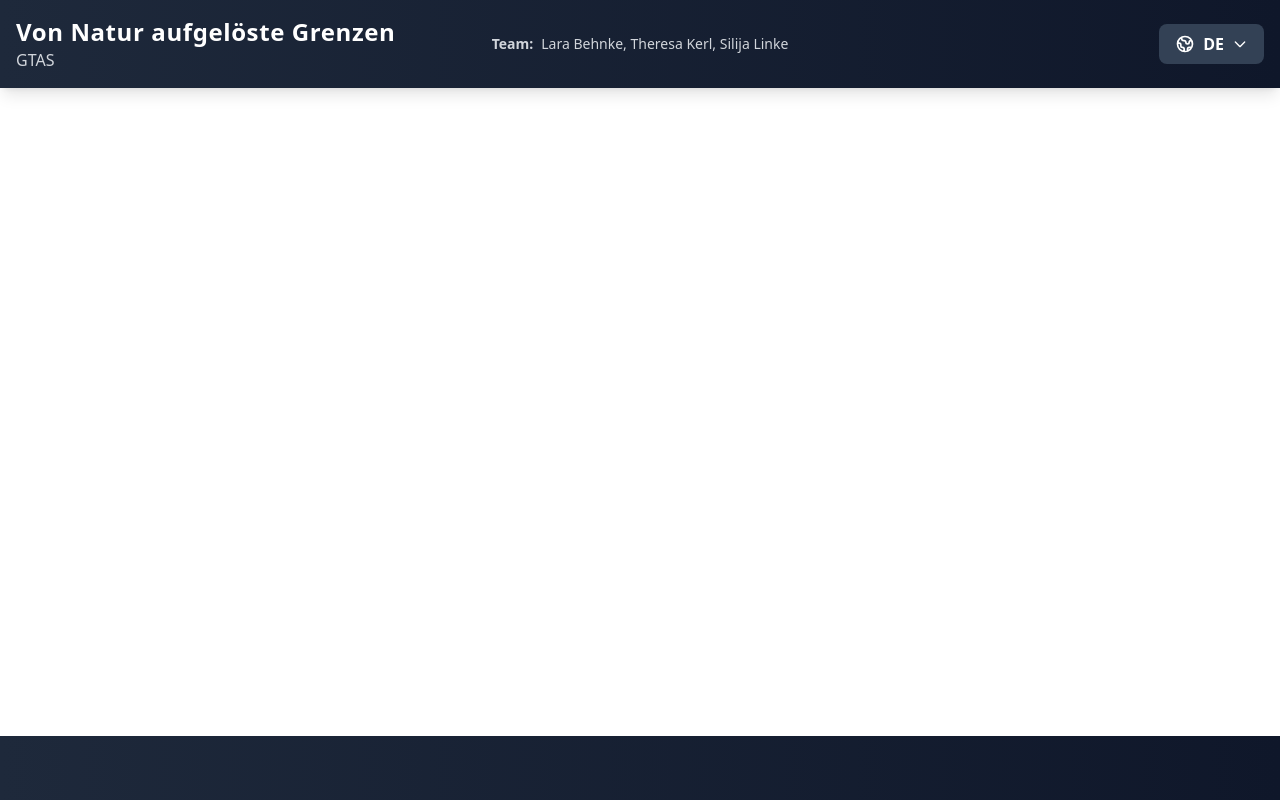
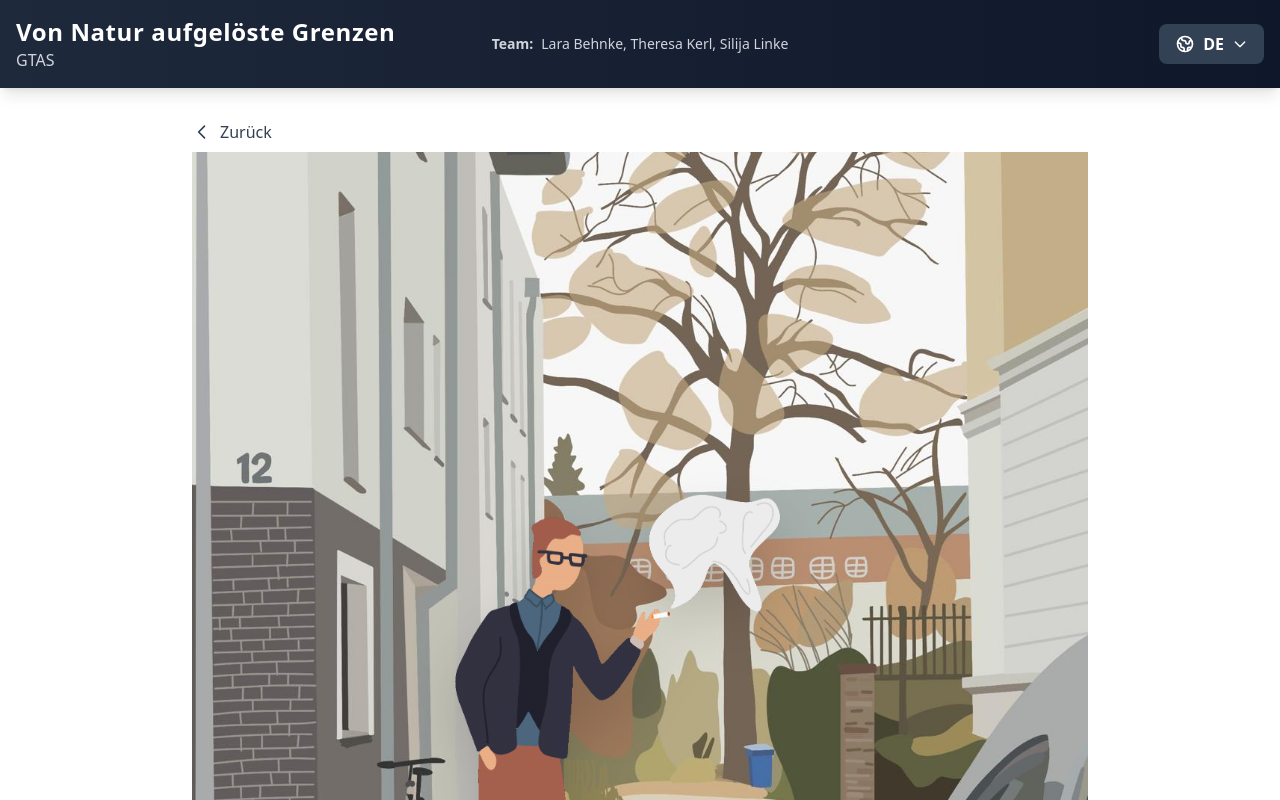
Before and after one commit to N0w3rn/getas-project, a Nuxt app: page /markers/wavingman in a window 1280 px wide. Shown: the top 800 px of the page. Built offline with nearby package versions, Linux system fonts and the light colour scheme.

Commit message:
fix: namings

```diff
--- a/app/components/InteractiveMap.vue
+++ b/app/components/InteractiveImage.vue
@@ -38,7 +38,6 @@
         </div>
       </div>
 
-      <!-- Map Container with custom scrollbar -->
       <div
         class="relative bg-gradient-to-br from-gray-50 to-gray-100 rounded-b-lg custom-scrollbar"
         :class="{ 'overflow-auto': currentZoom > 1 }"
@@ -70,7 +69,7 @@
               <NuxtLink
                 v-for="marker in markers"
                 :key="marker.id"
-                :to="localePath('/map/' + marker.slug)"
+                :to="localePath('/markers/' + marker.slug)"
                 class="absolute group cursor-pointer hover:z-10 transition-transform duration-200 hover:scale-110"
                 :style="{
                   left: marker.x + '%',
@@ -208,7 +207,6 @@
 </script>
 
 <style scoped>
-/* Custom Scrollbar */
 .custom-scrollbar::-webkit-scrollbar {
   width: 8px;
   height: 8px;
--- a/app/pages/index.vue
+++ b/app/pages/index.vue
@@ -15,18 +15,18 @@
         {{ $t('indexPageTextBlock1') }}
       </div>
 
-      <InteractiveMap
-        :background-image="mapBackground"
-        :markers="mapMarkers"
+      <InteractiveImage
+        :background-image="sceneBackground"
+        :markers="sceneMarkers"
       />
     </div>
   </div>
 </template>
 
 <script setup>
-const mapBackground = '/images/map-background.jpg'
+const sceneBackground = '/images/scene-background.jpg'
 
-const mapMarkers = [
+const sceneMarkers = [
   {
     id: 'dove-on-tree',
     slug: 'dove',
--- a/app/pages/map/wavingman.vue
+++ b/app/pages/markers/wavingman.vue
@@ -1,16 +1,13 @@
 <template>
   <PageWrapper>
     <div class="relative min-h-screen w-full overflow-hidden">
-      <!-- Straßen Hintergrund -->
       <div
         class="absolute inset-0 bg-cover bg-center"
-        :style="{ backgroundImage: `url('/images/map-background.jpg')` }"
+        :style="{ backgroundImage: `url('/images/scene-background.jpg')` }"
       ></div>
 
-      <!-- Content Container -->
       <div class="relative z-10 min-h-screen flex flex-col items-center justify-center px-4 py-12">
 
-        <!-- Anklickbarer Mann -->
         <NuxtLink
           :to="localePath('/subside/smoking-next')"
           class="ml-12 mt-[24vh] block transform hover:scale-110 transition-transform duration-300 cursor-pointer"
```
Also changed, not shown: app/pages/markers/dove.vue (renamed from app/pages/map/dove.vue), app/pages/markers/hedgehog.vue (renamed from app/pages/map/hedgehog.vue), public/images/scene-background.jpg (renamed from public/images/map-background.jpg).
